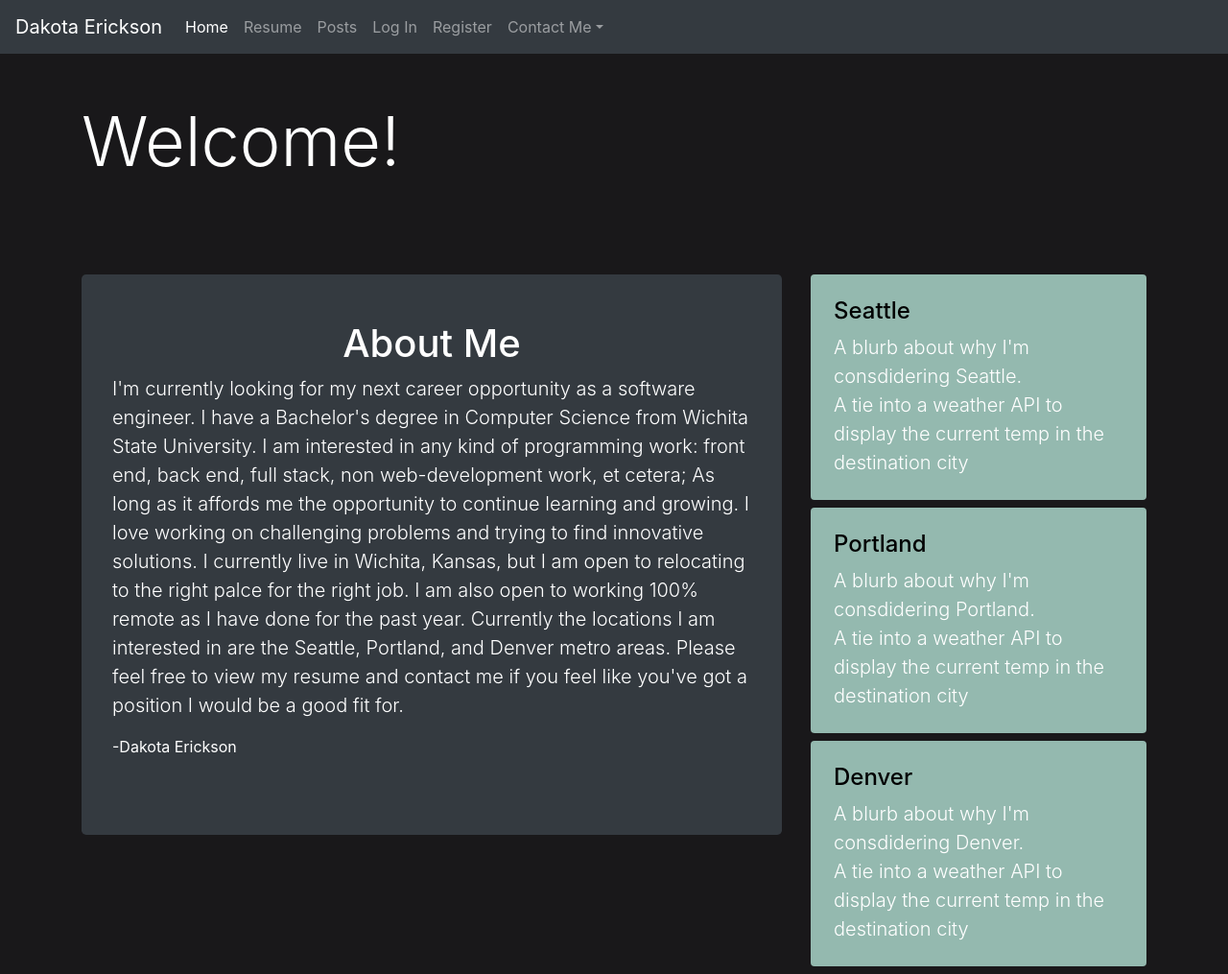
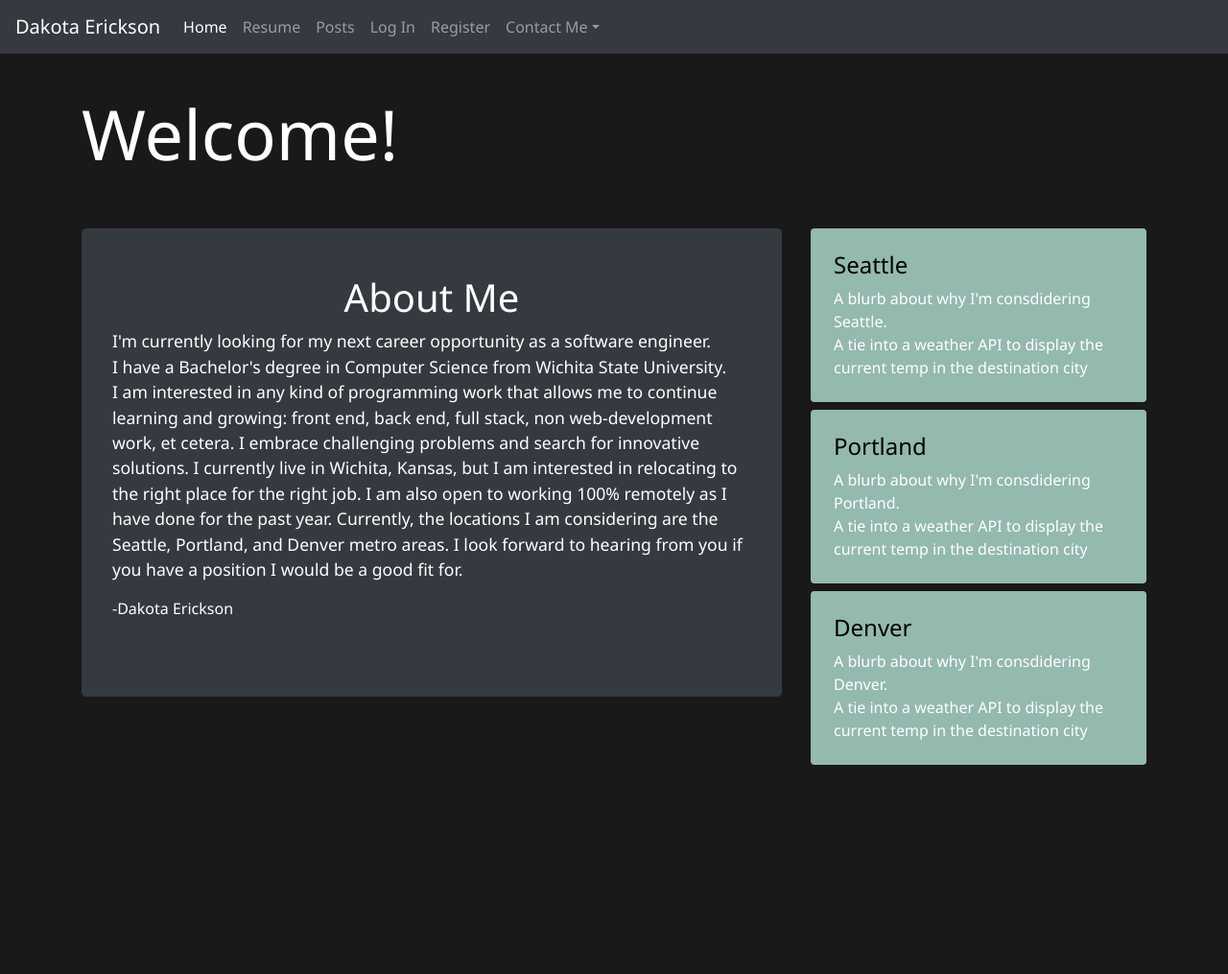
Before and after one commit to DakotaErickson/flaskBlog, a Flask app: page / in a window 1280 px wide. Shown: the whole page at 96% size. After the commit the page ends 797 px from the top, so only its background shows below. Run offline with Flask 2, Linux system fonts and the light colour scheme; data that the repository does not hold is empty.

Commit message:
updating styles

```diff
--- a/flaskblog/forms.py
+++ b/flaskblog/forms.py
@@ -38,7 +38,7 @@ class UpdateAccountForm(FlaskForm):
                             validators=[DataRequired(), Length(min=3, max=20)])
     email = StringField('Email',
                         validators=[DataRequired(), Email()])
-    profilePic = FileField('Update Profile Picture', validators=[FileAllowed(['jpg', 'png'])])
+    profilePic = FileField('Update Profile Picture', validators=[FileAllowed(['jpg', 'png', 'jpeg'])])
     submit = SubmitField('Update')
 
     def validate_username(self, username):
--- a/flaskblog/static/css/main.css
+++ b/flaskblog/static/css/main.css
@@ -1,5 +1,10 @@
 .body {
   background-color: #19181a;
+  font-family: 'Segoe UI', Tahoma, Geneva, Verdana, sans-serif;
+}
+
+.about-me-blurb {
+  font-size: 1.1rem;
 }
 
 .form-background {
@@ -24,7 +29,7 @@
 }
 
 .resume-rule {
-  border: 2px solid white;
+  border: 2px solid #94b9af;
   border-radius: 5px;
 }
 
@@ -48,7 +53,8 @@
 }
 
 .article-metadata a:hover {
-  color: white;
+  color: #94b9af;
+  text-decoration: none;
 }
 
 .article-title {
@@ -56,6 +62,6 @@
 }
 
 .article-title a:hover {
-  color: white;
-  text-decoration: none;
+  color: #94b9af !important;
+  text-decoration: none !important;
 }
--- a/flaskblog/templates/home.html
+++ b/flaskblog/templates/home.html
@@ -3,7 +3,7 @@
 
 {% block content %}
 <br>
-<h1 class="display-3 mb-5 text-white">Welcome!</h1>
+<h1 class="display-3 text-white">Welcome!</h1>
 <br>
 <br>
 <div class="row">
@@ -12,39 +12,38 @@
             <div class="jumbotron jumbotron-background text-white pt-5">
                 <div class="media-body">
                     <h1 class="text-center about-me">About Me</h1>
-                    <p class="lead">I'm currently looking for my next career opportunity as a software engineer. I have
+                    <p class="about-me-blurb">I'm currently looking for my next career opportunity as a software
+                        engineer.<br> I have
                         a Bachelor's degree in
-                        Computer Science from Wichita State University. I am interested in any kind of programming work:
-                        front end,
-                        back end, full stack, non web-development work, et cetera; As long as it affords me the
-                        opportunity to
-                        continue learning and growing. I love working on challenging problems and trying to find
-                        innovative solutions.
-                        I currently live in Wichita, Kansas, but I am open to relocating to the right
-                        palce for the right job. I am also open to working 100% remote as I have done for the past year.
-                        Currently
-                        the locations I am interested in are the Seattle, Portland, and Denver metro areas. Please feel
-                        free to view my resume
-                        and contact me if you feel like you've got a position I would be a good fit for.
+                        Computer Science from Wichita State University.<br> I am interested in any kind of programming
+                        work that allows me to continue learning and growing:
+                        front end, back end, full stack, non web-development work, et cetera. I embrace challenging
+                        problems and search for innovative solutions.
+                        I currently live in Wichita, Kansas, but I am interested in relocating to the right
+                        place for the right job. I am also open to working 100% remotely as I have done for the past
+                        year.
+                        Currently,
+                        the locations I am considering are the Seattle, Portland, and Denver metro areas. I look forward
+                        to hearing from you if you have a position I would be a good fit for.
                     </p>
-                    <p class=""> -Dakota Erickson</p>
+                    <p> -Dakota Erickson</p>
                 </div>
             </div>
         </div><!-- /.blog-post -->
     </div><!-- /.blog-main -->
 
     <aside class="col-md-4 blog-sidebar">
-        <div class="p-4 mb-2 bg-light rounded city-box text-white lead">
+        <div class="p-4 mb-2 bg-light rounded city-box text-white">
             <h4 class="city-name">Seattle</h4>
             <p class="mb-0">A blurb about why I'm consdidering Seattle.</p>
             <div> A tie into a weather API to display the current temp in the destination city</div>
         </div>
-        <div class="p-4 mb-2 rounded city-box text-white lead">
+        <div class="p-4 mb-2 rounded city-box text-white">
             <h4 class="city-name">Portland</h4>
             <p class="mb-0">A blurb about why I'm consdidering Portland.</p>
             <div> A tie into a weather API to display the current temp in the destination city</div>
         </div>
-        <div class="p-4 mb-2 rounded city-box text-white lead">
+        <div class="p-4 mb-2 rounded city-box text-white">
             <h4 class="city-name">Denver</h4>
             <p class="mb-0">A blurb about why I'm consdidering Denver.</p>
             <div> A tie into a weather API to display the current temp in the destination city</div>
--- a/flaskblog/templates/layout.html
+++ b/flaskblog/templates/layout.html
@@ -19,7 +19,7 @@
 </head>
 
 <body class="body">
-    <nav class="navbar navbar-expand-md navbar-dark bg-dark">
+    <nav class="navbar navbar-expand-md navbar-dark bg-dark fixed-top">
         <a class="navbar-brand" href="{{url_for('home') }}">Dakota Erickson</a>
         <button class="navbar-toggler" type="button" data-toggle="collapse" data-target="#navbarsExample04"
             aria-controls="navbarsExample04" aria-expanded="false" aria-label="Toggle navigation">
@@ -67,11 +67,12 @@
             </ul>
         </div>
     </nav>
-    <div class="container">
+    <div class="container mt-5">
         {% with messages = get_flashed_messages(with_categories=true) %}
         {% if messages %}
         {% for category, message in messages %}
-        <div class="alert alert-{{ category }} mt-3">
+        <br>
+        <div class="alert alert-{{ category }}">
             {{ message }}
         </div>
         {% endfor %}
--- a/flaskblog/templates/posts.html
+++ b/flaskblog/templates/posts.html
@@ -7,10 +7,10 @@
         <img class="rounded-circle article-image" src="{{ url_for('static', filename='profilePics/' + post.author.imageFile) }}">
       <div class="media-body ml-3 mr-3">
         <div class="article-metadata">
-          <a class="mr-2 text-white"  href="#">{{ post.author.username }}</a>
+          <a class="mr-2 article-title"  href="#">{{ post.author.username }}</a>
           <small class="text-muted">{{ post.datePosted.strftime('%Y-%m-%d') }}</small>
         </div>
-        <h2><a class ="article-title" href="{{ url_for('post', postId=post.id) }}">{{ post.title }}</a></h2>
+        <h2 class="article-title"><a class = "text-white"href="{{ url_for('post', postId=post.id) }}">{{ post.title }}</a></h2>
         <p class="article-content">{{ post.content }}</p>
       </div>
     </article>
```
Also changed, not shown: flaskblog/templates/resume.html (+4 -4 lines).
